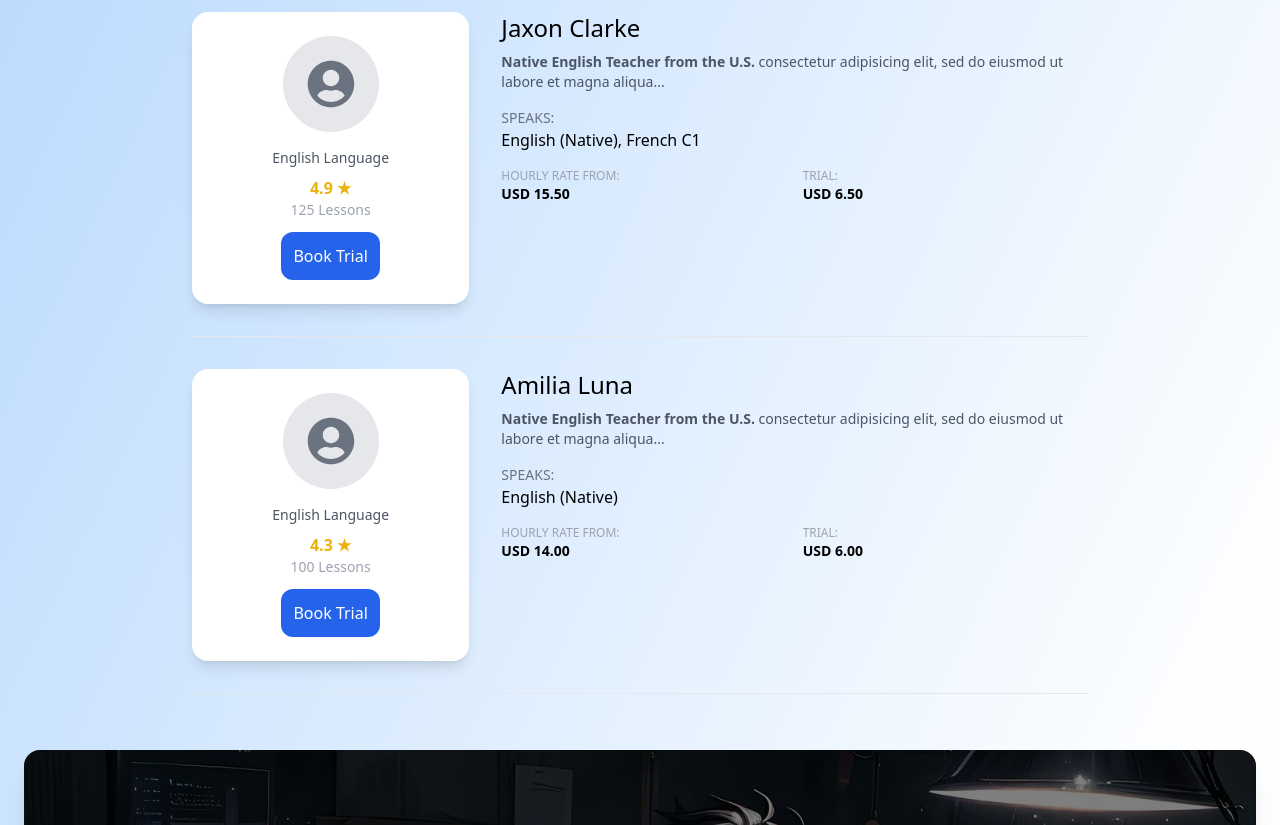
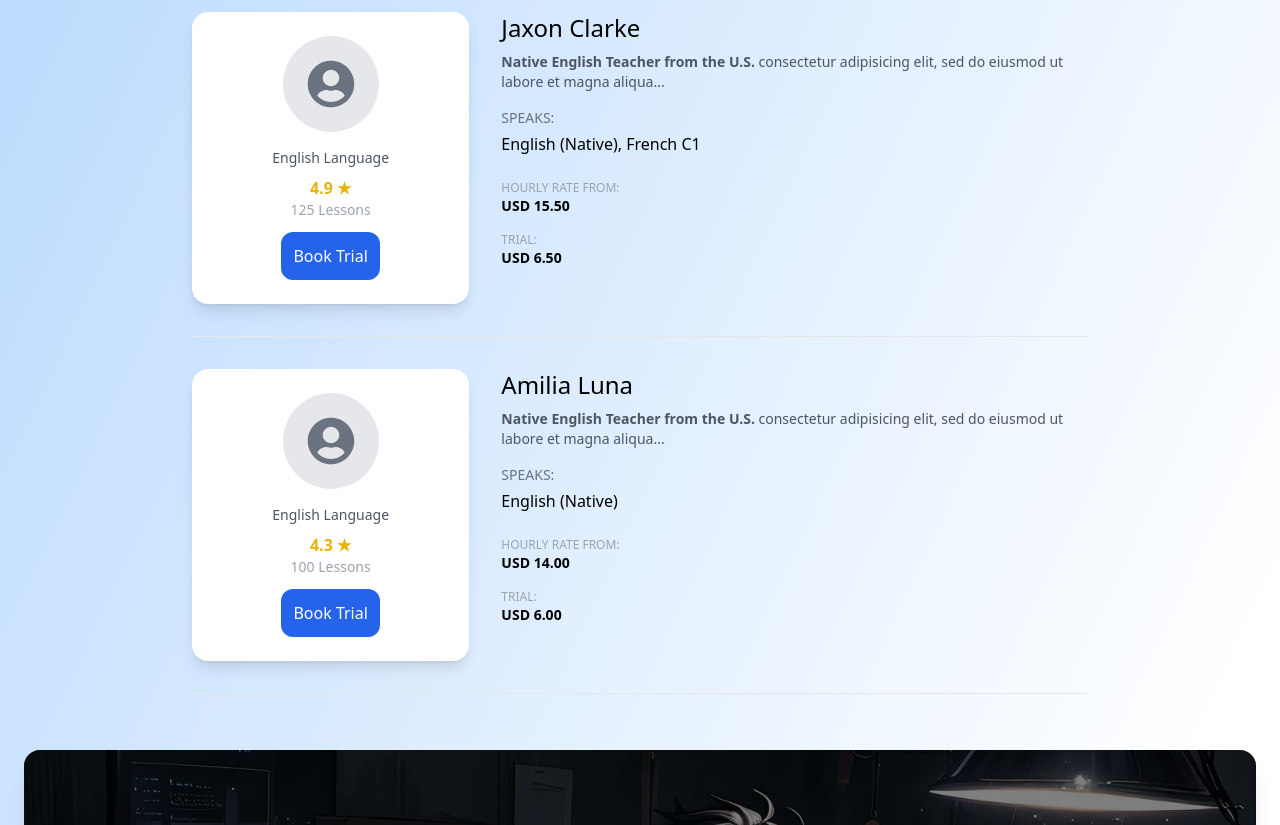
Before and after one commit to AdhurimBerisha/Study-Buddy, a React (Vite) app in the folder frontend/: page /tutors in a window 1280 px wide. Shown: the part 740-1565 px from the top of the page. Built offline with nearby package versions, Linux system fonts and the light colour scheme.

Commit message:
Tutor info stacked vertically

```diff
--- a/frontend/src/pages/Tutors/TutorsCard.tsx
+++ b/frontend/src/pages/Tutors/TutorsCard.tsx
@@ -1,7 +1,6 @@
 import type { ReactNode } from "react";
 import Button from "../../components/Button";
 
-// components/TutorCard.tsx
 type TutorCardProps = {
   avatar: ReactNode;
   category: string;
@@ -29,7 +28,6 @@ export default function TutorCard({
 }: TutorCardProps) {
   return (
     <div className="grid grid-cols-1 md:grid-cols-12 gap-8 py-8 border-b border-gray-200 w-full max-w-4xl">
-      {/* LEFT SIDE */}
       <div className="md:col-span-4 flex justify-center md:justify-start">
         <div className="w-72 bg-white rounded-2xl shadow-lg p-6 flex flex-col items-center text-center">
           <div className="w-24 h-24 rounded-full mb-4 flex items-center justify-center bg-gray-200 text-gray-500 text-5xl">
@@ -44,21 +42,23 @@ export default function TutorCard({
         </div>
       </div>
 
-      {/* RIGHT SIDE */}
       <div className="md:col-span-8">
         <h3 className="text-2xl font-medium mb-2">{name}</h3>
         <p className="text-sm text-gray-600 mb-4">
           <strong>{headline}</strong> {description}
         </p>
-        <div className="text-sm text-gray-500 uppercase">Speaks:</div>
-        <p className="mb-4">{speaks}</p>
-        <div className="grid grid-cols-2 gap-4 text-sm">
+
+        <div className="text-sm text-gray-500 uppercase mb-1">Speaks:</div>
+        <p className="mb-6">{speaks}</p>
+
+        <div className="flex flex-col gap-4 text-sm">
           <div>
             <div className="text-gray-400 uppercase text-xs">
               Hourly Rate From:
             </div>
             <div className="font-semibold">{hourlyRate}</div>
           </div>
+
           <div>
             <div className="text-gray-400 uppercase text-xs">Trial:</div>
             <div className="font-semibold">{trialRate}</div>
```
